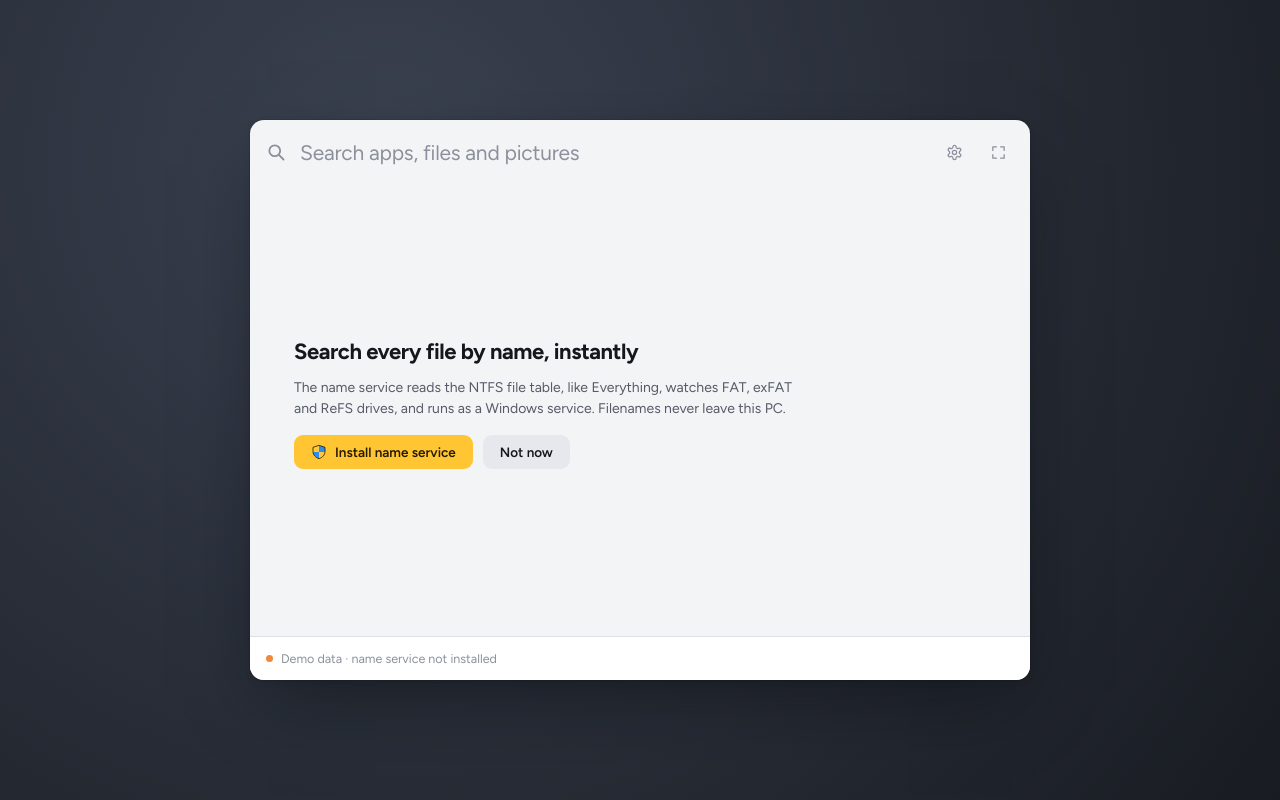
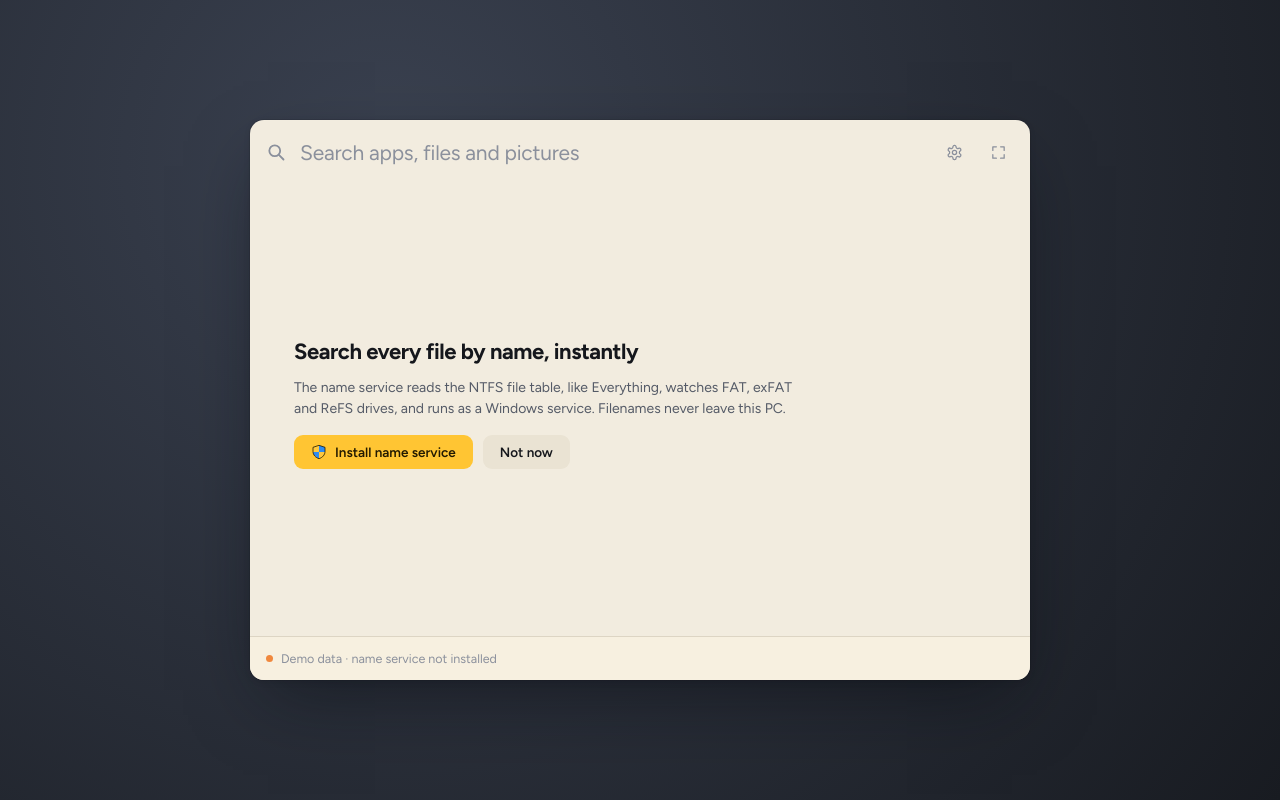
Before and after one commit to ach-raf/winseek, a React (Vite) app in the folder app/ui/: page / in a window 1280 px wide. Built offline with nearby package versions, Linux system fonts and the light colour scheme.

Commit message:
style(ui): light theme eggshell ramp, no pure white left (paper, file sheets, switch knob)

```diff
--- a/app/ui/src/base.css
+++ b/app/ui/src/base.css
@@ -2,9 +2,11 @@
    Light ships as :root; :root[data-theme="dark"] swaps the dark values. The attribute is set
    by theme.ts from the System/Light/Dark setting ("system" = whatever the OS says), so both
    palettes resolve without media queries. Accent is the demo's amber (#ffc533, dark ink).
-   Light is the iOS/macOS grouped-list recipe: a tinted grey canvas (--bg) that white surfaces
-   (--bg2) float on, lifted by --card-shadow; dark is layered graphite with recessed cards, so
-   the same rules read as raised in light and inset in dark — that asymmetry is the point. */
+   Light is the iOS/macOS grouped-list recipe on warm paper: a tinted grey canvas (--bg) that
+   eggshell surfaces (--bg2) float on, lifted by --card-shadow; dark is layered graphite with
+   recessed cards, so the same rules read as raised in light and inset in dark — that asymmetry
+   is the point. Light surfaces are warm on purpose (user: pure white reads clinical); text
+   stays cool-neutral, only the paper warms. */
 :root {
   color-scheme: light;
   --font: "Figtree Variable", "Figtree", "Segoe UI Variable Text", "Segoe UI", system-ui, sans-serif;
@@ -12,18 +14,19 @@
   --mono: "IBM Plex Mono", ui-monospace, Consolas, monospace;
 
   --acc: #ffc533; --acc-ink: #231a00;
-  --bg: #f3f4f6; --bg2: #ffffff; --bg3: #e6e8ed; --line: #dcdfe5;
+  --bg: #f2ecdf; --bg2: #f7f0e0; --bg3: #eae3d3; --line: #ddd5c4;
   --fg: #15171c; --fg2: #555b67; --fg3: #8b909c;
   --sel: color-mix(in oklab, var(--acc) 24%, var(--bg));
   --sel-line: color-mix(in oklab, var(--acc) 55%, var(--bg));
   --mark: color-mix(in oklab, var(--acc) 48%, transparent); --mark-fg: inherit;
-  --paper: #ffffff; --paper-line: #cfd3db; --fold: #e3e6ec;
+  --paper: #f8f2e3; --paper-line: #cdc3aa; --fold: #e2d9c4;
   --shadow: 0 0 0 1px rgba(10,12,18,.10), 0 2px 6px rgba(10,12,18,.10), 0 28px 70px -18px rgba(10,12,18,.55);
   /* Elevation, per theme. --card-shadow lifts a card off the canvas (none in dark: cards there
      are recessed, not floating). --pop-shadow is for things that detach entirely: menus,
-     popovers, floating labels — softer than the window's --shadow, present in both themes. */
-  --card-shadow: 0 0 0 1px rgba(15,19,28,.05), 0 1px 2px rgba(15,19,28,.05), 0 4px 12px -4px rgba(15,19,28,.08);
-  --pop-shadow: 0 0 0 1px rgba(15,19,28,.07), 0 3px 8px rgba(15,19,28,.06), 0 16px 40px -8px rgba(15,19,28,.25);
+     popovers, floating labels — softer than the window's --shadow, present in both themes.
+     Light's shadow ink is warm umber, not blue-black, so it reads as shade on paper. */
+  --card-shadow: 0 0 0 1px rgba(50,42,30,.05), 0 1px 2px rgba(50,42,30,.05), 0 4px 12px -4px rgba(50,42,30,.08);
+  --pop-shadow: 0 0 0 1px rgba(50,42,30,.07), 0 3px 8px rgba(50,42,30,.06), 0 16px 40px -8px rgba(50,42,30,.25);
   --ok: #2fbf71; --warn: #f0883e; --danger: #e5484d;
   --radius: 8px; --radius-lg: 14px;
   /* Spacing scale — the only horizontal rhythm. Micro paddings (0-3px) stay literal; anything
@@ -35,7 +38,7 @@
   --ease: cubic-bezier(0.2, 0.9, 0.3, 1.1);
   /* Library-window sidebar surfaces: both themes get a rail with its own identity, faintly
      accent-tinted, distinct from the canvas — light a warm grey, dark a lifted graphite. */
-  --side: color-mix(in oklab, var(--acc) 3%, #eaebee);
+  --side: color-mix(in oklab, var(--acc) 3%, #e9e3d5);
   --side-card: var(--bg2);
 }
 :root[data-theme="dark"] {
@@ -168,7 +171,7 @@ input:focus-visible, select:focus-visible, textarea:focus-visible { outline: 2px
 .switch input { position: absolute; inset: 0; width: 100%; height: 100%; margin: 0; opacity: 0; }
 .switch::after {
   content: ""; position: absolute; top: 2px; left: 2px; width: 20px; height: 20px; border-radius: 50%;
-  background: #fff;
+  background: #fbf6e9;
   box-shadow: 0 1.5px 4px rgba(0, 0, 0, 0.25), 0 0 0 0.5px rgba(0, 0, 0, 0.05);
   transition: transform 200ms var(--ease);
 }
--- a/app/ui/src/preview.css
+++ b/app/ui/src/preview.css
@@ -116,7 +116,7 @@
 
 /* text / documents */
 .pv-text { position: absolute; inset: 0; overflow: auto; background: var(--bg); scrollbar-width: thin; scrollbar-color: var(--line) transparent; text-wrap: pretty; }
-/* a reading pane is paper, not canvas: stays white in light (dark keeps --bg) */
+/* a reading pane is paper, not canvas: stays paper-warm in light (dark keeps --bg) */
 :root[data-theme="light"] .pv-text { background: var(--bg2); }
 .pv-text pre {
   margin: 0; padding: var(--sp-3) var(--sp-4); font: 12px/1.5 var(--mono); color: var(--fg);
```
